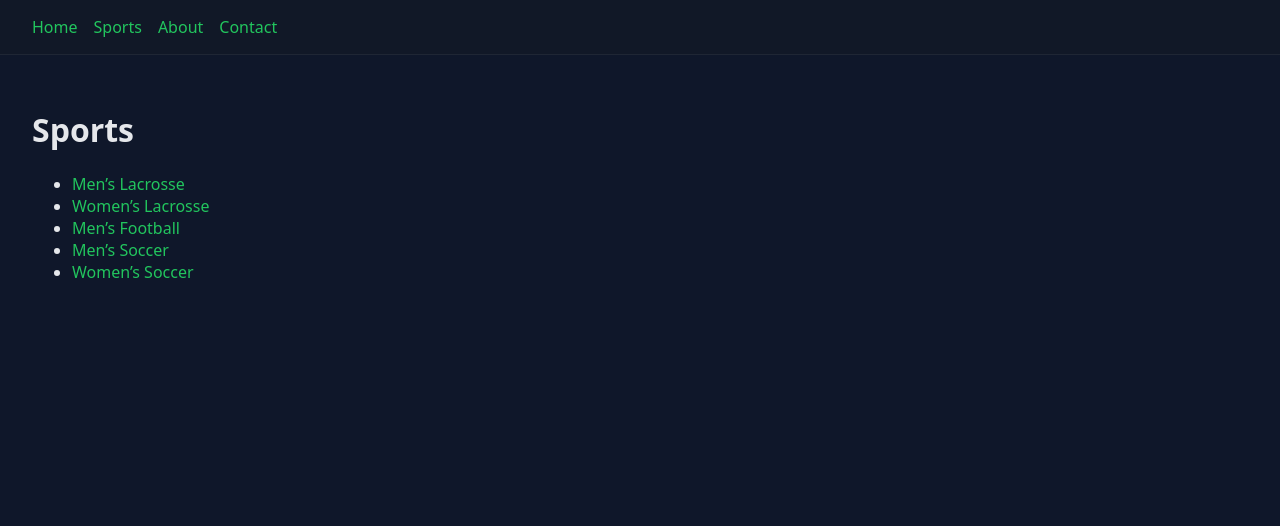
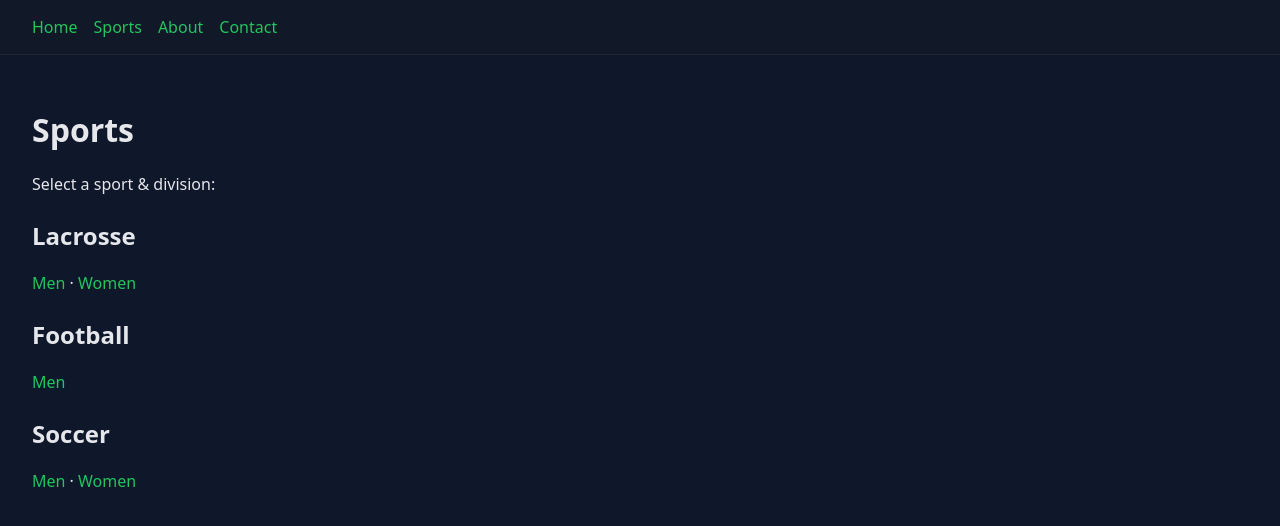
Before and after one commit to cfferen/truefitrecruits, a Next.js app: page /sports in a window 1280 px wide. Shown: the top 526 px of the page. Built offline with nearby package versions, Linux system fonts and the light colour scheme.

Commit message:
Update page.tsx

```diff
--- a/app/sports/page.tsx
+++ b/app/sports/page.tsx
@@ -1,4 +1,3 @@
-// app/sports/page.tsx
 import Link from "next/link";
 
 export const metadata = {
@@ -10,13 +9,32 @@ export default function SportsIndexPage() {
   return (
     <main style={{ padding: "2rem" }}>
       <h1>Sports</h1>
-      <ul>
-        <li><Link href="/sports/lacrosse/men">Men’s Lacrosse</Link></li>
-        <li><Link href="/sports/lacrosse/women">Women’s Lacrosse</Link></li>
-        <li><Link href="/sports/football/men">Men’s Football</Link></li>
-        <li><Link href="/sports/soccer/men">Men’s Soccer</Link></li>
-        <li><Link href="/sports/soccer/women">Women’s Soccer</Link></li>
-      </ul>
+      <p>Select a sport & division:</p>
+
+      <section style={{ marginTop: "1.5rem" }}>
+        <h2>Lacrosse</h2>
+        <p>
+          <Link href="/sports/lacrosse/men">Men</Link>
+          {" · "}
+          <Link href="/sports/lacrosse/women">Women</Link>
+        </p>
+      </section>
+
+      <section style={{ marginTop: "1.5rem" }}>
+        <h2>Football</h2>
+        <p>
+          <Link href="/sports/football/men">Men</Link>
+        </p>
+      </section>
+
+      <section style={{ marginTop: "1.5rem" }}>
+        <h2>Soccer</h2>
+        <p>
+          <Link href="/sports/soccer/men">Men</Link>
+          {" · "}
+          <Link href="/sports/soccer/women">Women</Link>
+        </p>
+      </section>
     </main>
   );
 }
```
